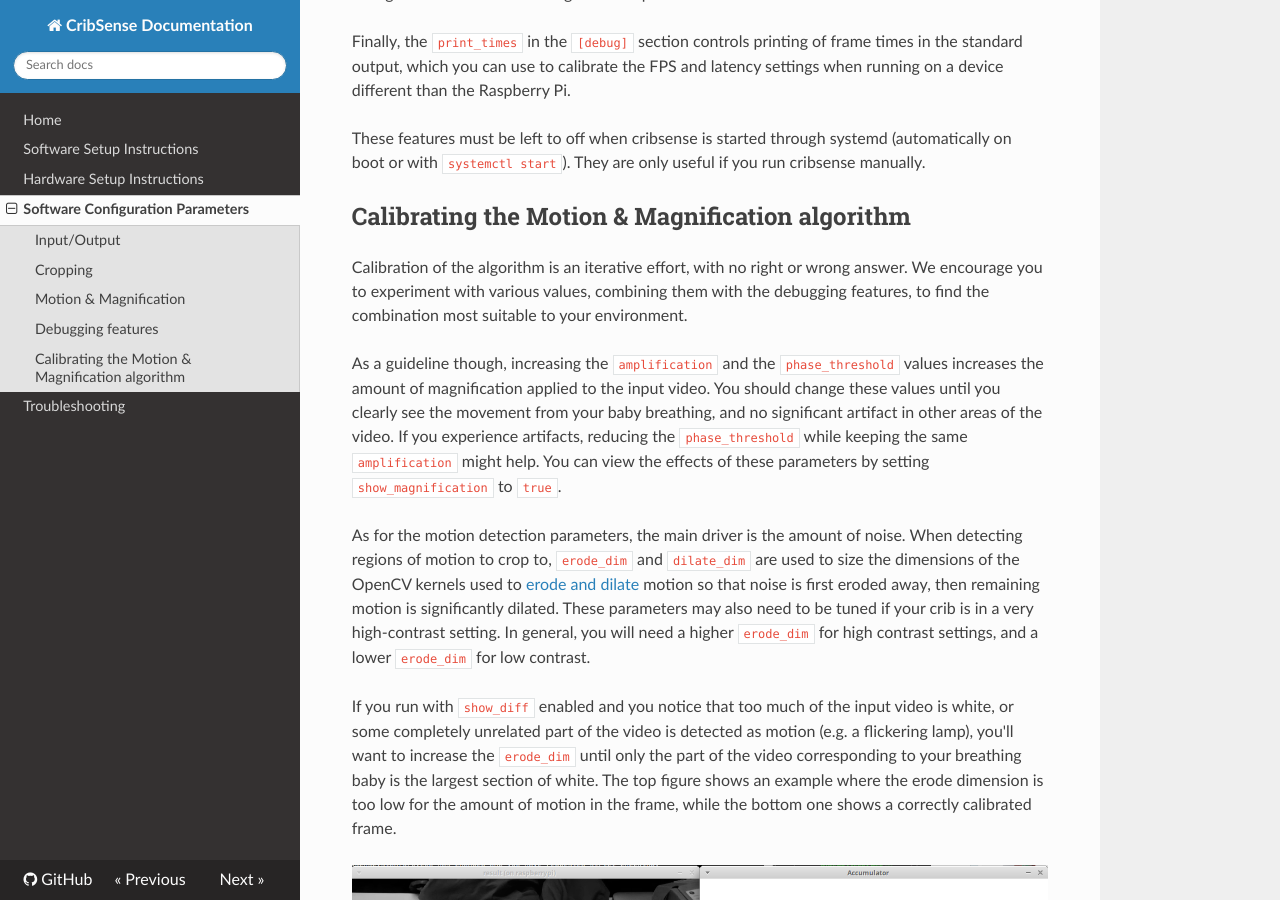
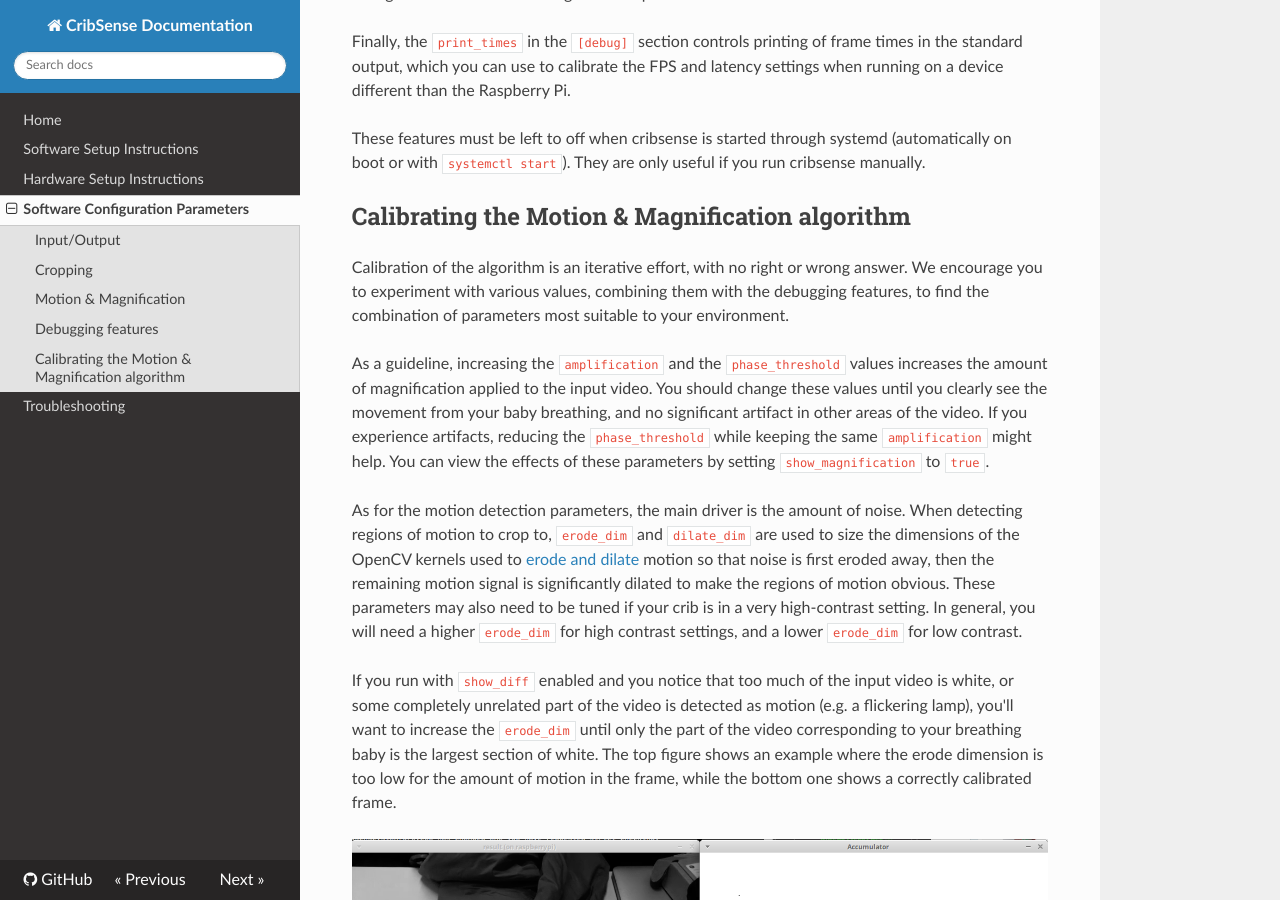
Before and after one commit to lukehsiao/CribSense, an MkDocs documentation site: the page built from docs/setup/config.md, in a window 1280 px wide and 900 px high, scrolled down 2052 px. Built offline with MkDocs 1.6.1, drawn with Linux system fonts in a browser that asks for light colours; nearby versions of some CDN libraries; old or Windows-style settings are respelled for this version of MkDocs.

Commit message:
Embed videos to index.md. Minor text fixes.

```diff
--- a/docs/setup/config.md
+++ b/docs/setup/config.md
@@ -51,11 +51,11 @@ These features must be left to off when cribsense is started through systemd (au
 
 ## Calibrating the Motion & Magnification algorithm
 
-Calibration of the algorithm is an iterative effort, with no right or wrong answer. We encourage you to experiment with various values, combining them with the debugging features, to find the combination most suitable to your environment.
+Calibration of the algorithm is an iterative effort, with no right or wrong answer. We encourage you to experiment with various values, combining them with the debugging features, to find the combination of parameters most suitable to your environment.
 
-As a guideline though, increasing the `amplification` and the `phase_threshold` values increases the amount of magnification applied to the input video. You should change these values until you clearly see the movement from your baby breathing, and no significant artifact in other areas of the video. If you experience artifacts, reducing the `phase_threshold` while keeping the same `amplification` might help. You can view the effects of these parameters by setting `show_magnification` to `true`.
+As a guideline, increasing the `amplification` and the `phase_threshold` values increases the amount of magnification applied to the input video. You should change these values until you clearly see the movement from your baby breathing, and no significant artifact in other areas of the video. If you experience artifacts, reducing the `phase_threshold` while keeping the same `amplification` might help. You can view the effects of these parameters by setting `show_magnification` to `true`.
 
-As for the motion detection parameters, the main driver is the amount of noise. When detecting regions of motion to crop to, `erode_dim` and `dilate_dim` are used to size the dimensions of the OpenCV kernels used to [erode and dilate](http://docs.opencv.org/2.4/doc/tutorials/imgproc/erosion_dilatation/erosion_dilatation.html) motion so that noise is first eroded away, then remaining motion is significantly dilated. These parameters may also need to be tuned if your crib is in a very high-contrast setting. In general, you will need a higher `erode_dim` for high contrast settings, and a lower `erode_dim` for low contrast.
+As for the motion detection parameters, the main driver is the amount of noise. When detecting regions of motion to crop to, `erode_dim` and `dilate_dim` are used to size the dimensions of the OpenCV kernels used to [erode and dilate](http://docs.opencv.org/2.4/doc/tutorials/imgproc/erosion_dilatation/erosion_dilatation.html) motion so that noise is first eroded away, then the remaining motion signal is significantly dilated to make the regions of motion obvious. These parameters may also need to be tuned if your crib is in a very high-contrast setting. In general, you will need a higher `erode_dim` for high contrast settings, and a lower `erode_dim` for low contrast.
 
 If you run with `show_diff` enabled and you notice that too much of the input video is white, or some completely unrelated part of the video is detected as motion (e.g. a flickering lamp), you'll want to increase the `erode_dim` until only the part of the video corresponding to your breathing baby is the largest section of white. The top figure shows an example where the erode dimension is too low for the amount of motion in the frame, while the bottom one shows a correctly calibrated frame.
 
```
Also changed, not shown: docs/index.md (+9 -0 lines), 1 other file.
